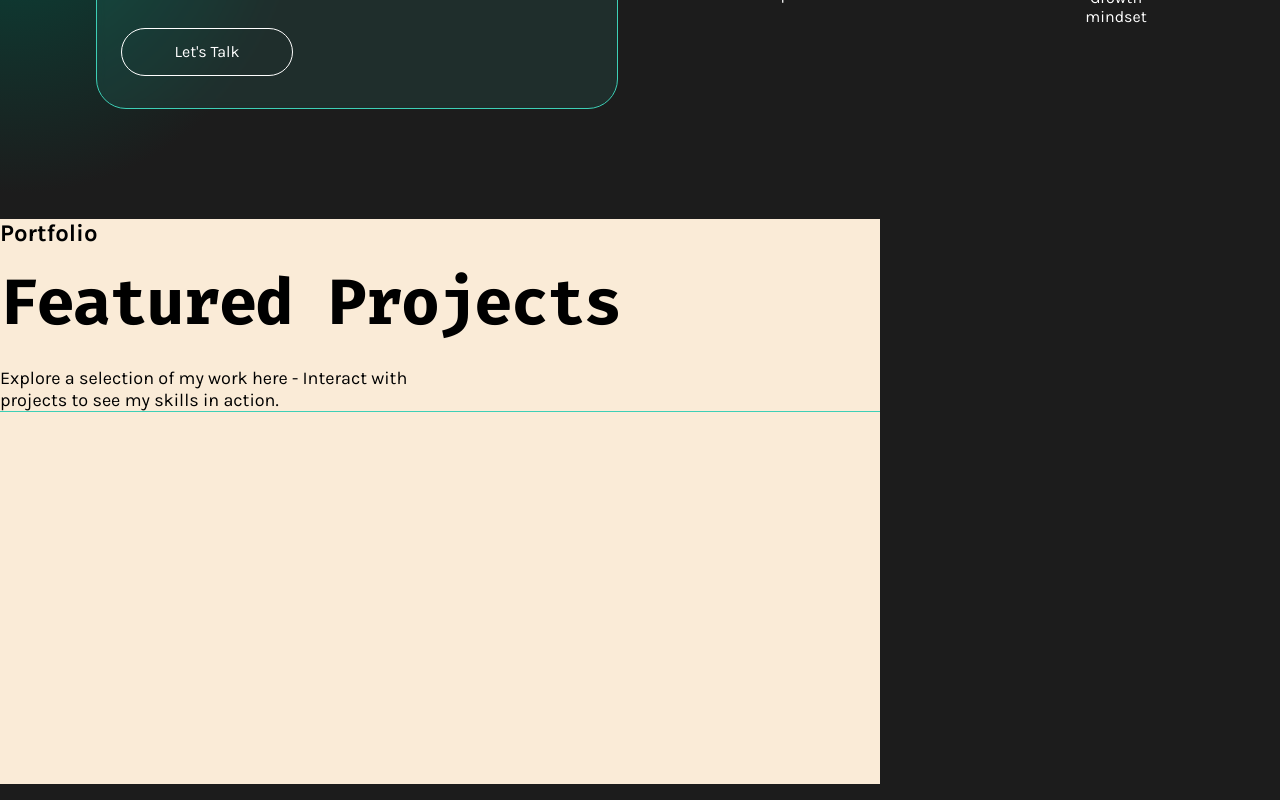
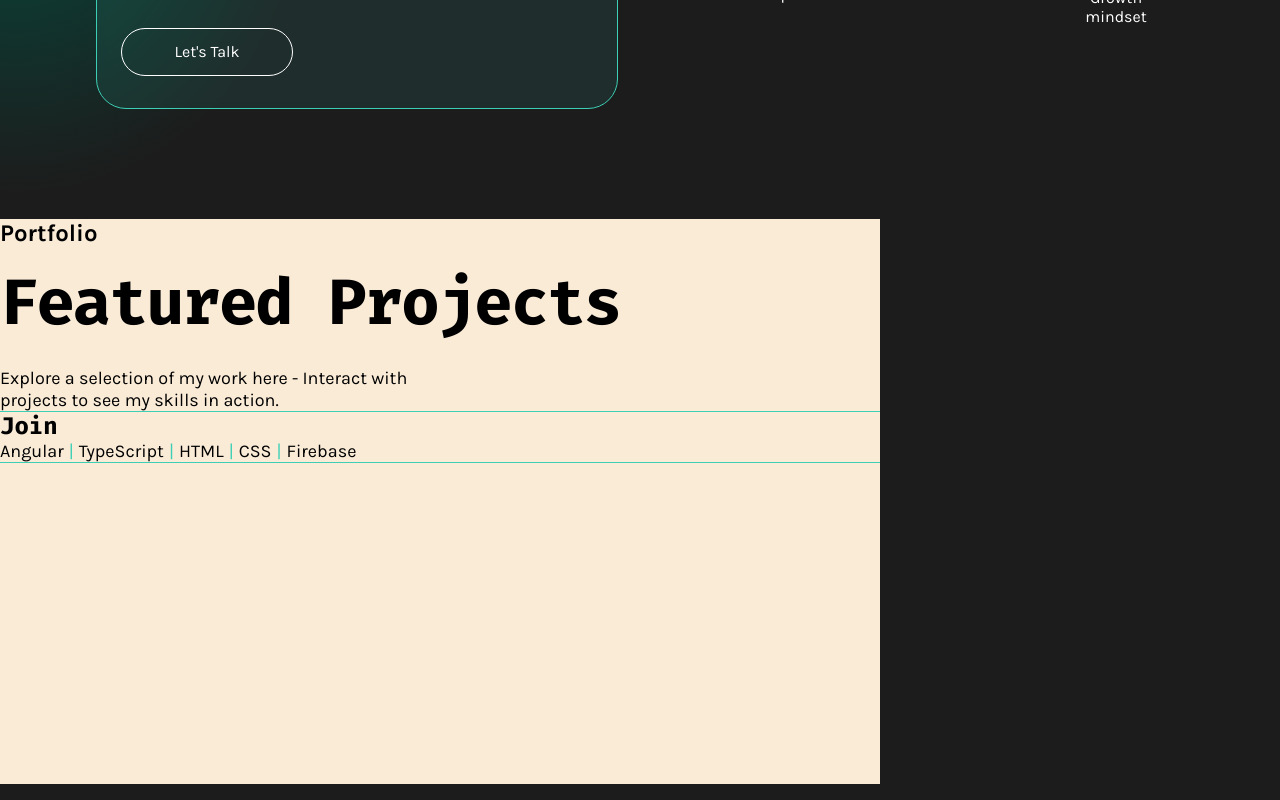
Before and after one commit to PaterAnderson/portfolio, an Angular app: page / in a window 1280 px wide. Shown: the part 2323-3123 px from the top of the page. Built offline with nearby package versions, Linux system fonts and the light colour scheme; a web font is replaced by a local one.

Commit message:
added project content

```diff
--- a/src/app/projects/projects.component.html
+++ b/src/app/projects/projects.component.html
@@ -11,7 +11,22 @@
 
 
         <div>
-            <div class="seperator"></div>
+            <div class="project">
+                <div class="template">
+                    <div class="seperator"></div>
+                        <div class="content">
+                            <h3>Join</h3>
+                            <p class="technologies">
+                                <span>Angular</span>
+                                <span>TypeScript</span>
+                                <span>HTML</span>
+                                <span>CSS</span>
+                                <span>Firebase</span>
+                            </p>
+                        </div>
+                    <div class="seperator"></div>
+                </div>
+            </div>
 
         </div>
 
--- a/src/app/projects/projects.component.scss
+++ b/src/app/projects/projects.component.scss
@@ -45,5 +45,38 @@ section {
 }
 
 .seperator {
-    border-top: 1px solid #3DCFB6 ;
+    border-top: 1px solid #3DCFB6;
 }
+
+.project {
+
+
+    h3 {
+        font-family: 'Fira Code';
+        font-size: 24px;
+        font-weight: 700;
+        line-height: 28.8px;
+        text-align: left;
+        text-underline-position: from-font;
+        text-decoration-skip-ink: none;
+
+    }
+}
+
+.technologies {
+    display: flex;
+    width: 354px;
+
+    span {
+        line-height: 21.6px;
+        font-size: 18px;
+        &:not(:first-child):before {
+            content: "|";
+            margin-right: 5px;
+            margin-left: 5px;
+            color: #3DCFB6;
+            width: 6px;
+            height: 22px;
+        }
+    }
+}
```
Also changed, not shown: src/app/projects/projects.component.ts (line endings or trailing spaces).
